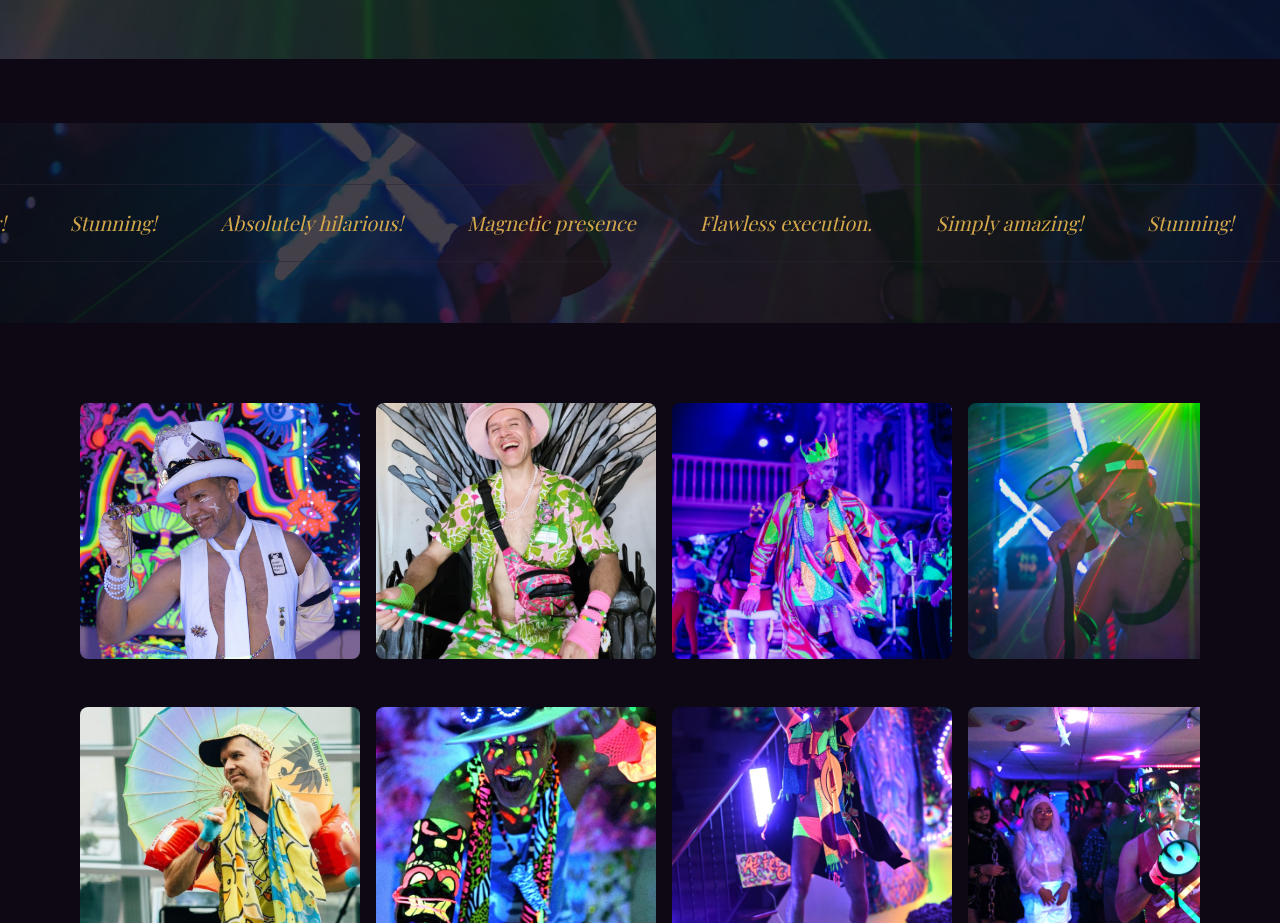
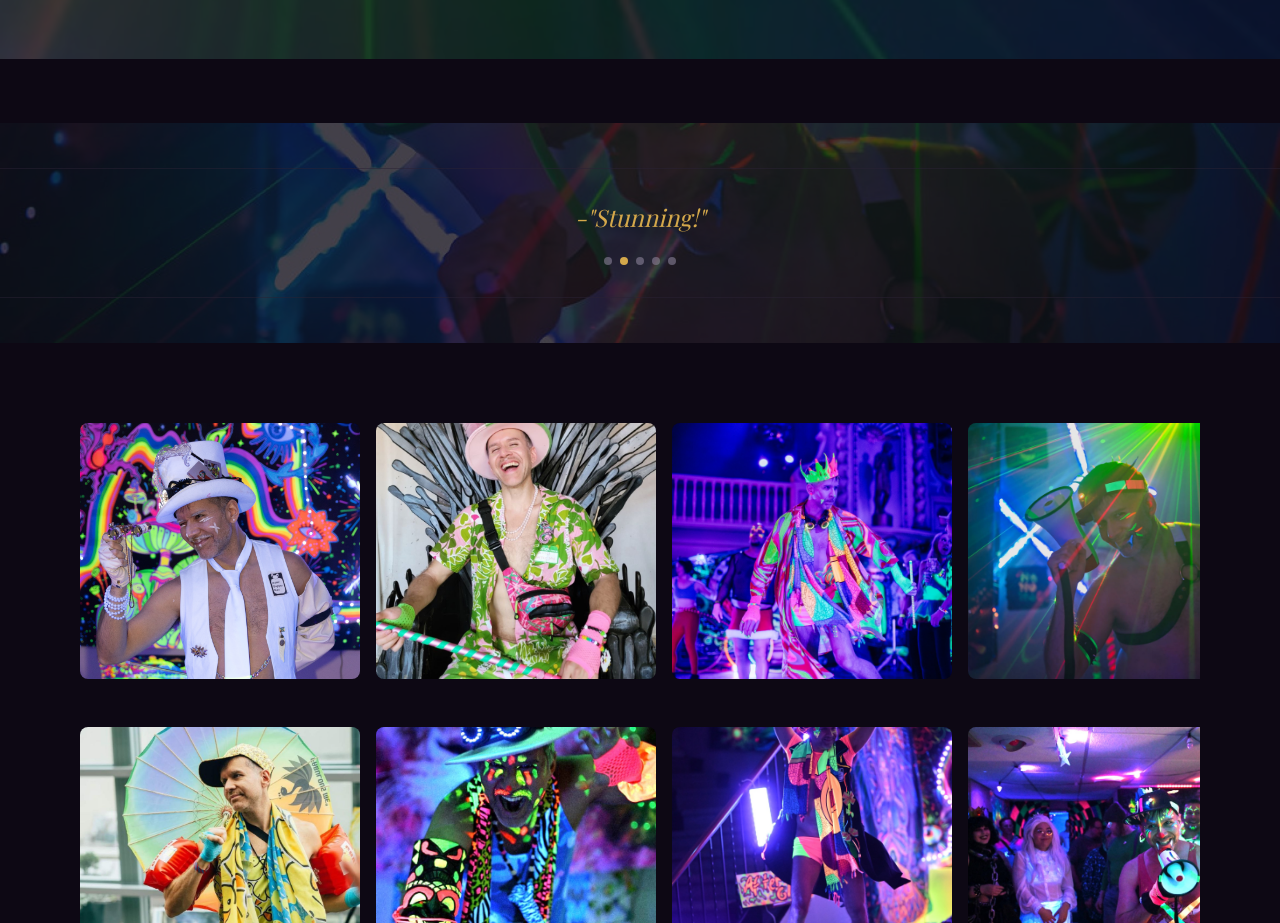
Before and after one commit to Crklemz/jdd, a Next.js app: page / in a window 1280 px wide. Shown: the part 2060-2983 px from the top of the page. Built offline with nearby package versions, Linux system fonts and the light colour scheme; a web font is replaced by a local one.

Commit message:
feat: add rotatin quote home page

```diff
--- /dev/null
+++ b/app/components/RotatingQuote.tsx
@@ -0,0 +1,92 @@
+"use client";
+
+import { useState, useEffect, useRef, useCallback } from "react";
+
+const ROTATION_INTERVAL_MS = 4000;
+const FADE_DURATION_MS = 300;
+
+interface RotatingQuoteProps {
+  quotes: string[];
+  className?: string;
+}
+
+export function RotatingQuote({ quotes, className = "" }: RotatingQuoteProps) {
+  const [currentIndex, setCurrentIndex] = useState(0);
+  const [isFading, setIsFading] = useState(false);
+  const intervalRef = useRef<ReturnType<typeof setInterval> | null>(null);
+
+  const goToNext = useCallback(() => {
+    if (quotes.length <= 1) return;
+    setIsFading(true);
+    setTimeout(() => {
+      setCurrentIndex((i) => (i + 1) % quotes.length);
+      setIsFading(false);
+    }, FADE_DURATION_MS);
+  }, [quotes.length]);
+
+  useEffect(() => {
+    if (quotes.length <= 1) return;
+    intervalRef.current = setInterval(goToNext, ROTATION_INTERVAL_MS);
+    return () => {
+      if (intervalRef.current) clearInterval(intervalRef.current);
+    };
+  }, [goToNext, quotes.length]);
+
+  const handleMouseEnter = useCallback(() => {
+    if (intervalRef.current) {
+      clearInterval(intervalRef.current);
+      intervalRef.current = null;
+    }
+  }, []);
+
+  const handleMouseLeave = useCallback(() => {
+    if (quotes.length <= 1) return;
+    intervalRef.current = setInterval(goToNext, ROTATION_INTERVAL_MS);
+  }, [goToNext, quotes.length]);
+
+  const goToIndex = (index: number) => {
+    if (index === currentIndex) return;
+    if (quotes.length <= 1) return;
+    setIsFading(true);
+    setTimeout(() => {
+      setCurrentIndex(index);
+      setIsFading(false);
+    }, FADE_DURATION_MS);
+  };
+
+  if (quotes.length === 0) return null;
+
+  return (
+    <div
+      className={`flex flex-col items-center justify-center gap-6 py-8 ${className}`}
+      onMouseEnter={handleMouseEnter}
+      onMouseLeave={handleMouseLeave}
+    >
+      <div
+        className="transition-opacity duration-300 ease-in-out"
+        style={{ opacity: isFading ? 0 : 1 }}
+      >
+        <p className="font-display text-center px-4 text-xl italic text-accent md:text-2xl">
+          -"{quotes[currentIndex]}"
+        </p>
+      </div>
+      {quotes.length > 1 && (
+        <div className="flex gap-2" role="tablist" aria-label="Review quotes">
+          {quotes.map((_, i) => (
+            <button
+              key={i}
+              type="button"
+              role="tab"
+              aria-selected={i === currentIndex}
+              aria-label={`Quote ${i + 1} of ${quotes.length}`}
+              onClick={() => goToIndex(i)}
+              className={`h-2 w-2 rounded-full transition-colors duration-200 ${
+                i === currentIndex ? "bg-accent" : "bg-muted/60"
+              }`}
+            />
+          ))}
+        </div>
+      )}
+    </div>
+  );
+}
--- a/app/page.tsx
+++ b/app/page.tsx
@@ -1,5 +1,6 @@
 import Image from "next/image";
 import { homeContent } from "@/content";
+import { RotatingQuote } from "./components/RotatingQuote";
 import { ScrollGallery } from "./components/ScrollGallery";
 
 const LANDING = "/landing-images";
@@ -132,10 +133,10 @@ export default function HomePage() {
         </div>
       </section>
 
-      {/* Reviews: full-width background image with overlay */}
+      {/* Reviews: full-width background with single rotating quote */}
       <section
         aria-label="Reviews"
-        className="relative left-1/2 right-1/2 -ml-[50vw] -mr-[50vw] mt-16 flex min-h-[200px] w-screen items-center overflow-hidden"
+        className="relative left-1/2 right-1/2 -ml-[50vw] -mr-[50vw] mt-16 flex min-h-[220px] w-screen items-center overflow-hidden"
       >
         <Image
           src={`${LANDING}/4.jpeg`}
@@ -145,17 +146,8 @@ export default function HomePage() {
           sizes="100vw"
         />
         <div className="absolute inset-0 bg-background/75" aria-hidden />
-        <div className="relative z-10 w-full overflow-hidden border-y border-border/50 py-6">
-          <div className="flex w-max gap-16 whitespace-nowrap animate-ticker">
-            {[...reviewQuotes, ...reviewQuotes].map((quote, i) => (
-              <span
-                key={`${quote}-${i}`}
-                className="font-display text-xl italic text-accent"
-              >
-                {quote}
-              </span>
-            ))}
-          </div>
+        <div className="relative z-10 w-full border-y border-border/50">
+          <RotatingQuote quotes={reviewQuotes} />
         </div>
       </section>
 
```
